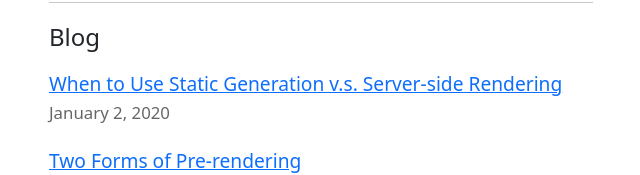
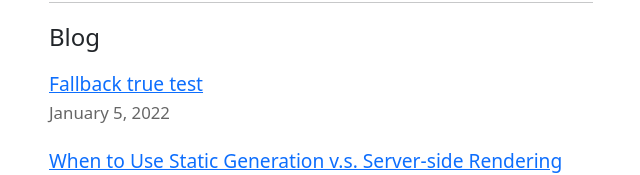
Before and after one commit to Lastor-Chen/learn-nextjs, a Next.js app: page / in a window 1280 px wide. Shown: the part 607-782 px from the top of the page, without its empty margins (319-959 px from the left). Built offline with nearby package versions, Linux system fonts and the light colour scheme.

Commit message:
[加入] 動態路由 fallback true 實驗

```diff
--- a/lib/posts.ts
+++ b/lib/posts.ts
@@ -7,9 +7,9 @@ const postsDir = path.join(process.cwd(), 'posts')
 
 /** Define Markdown metadata via YAML front matter */
 export interface PostMeta {
-  title: string
+  title?: string
   /** ISO format */
-  date: string
+  date?: string
 }
 
 function getSortedPostsData() {
@@ -33,15 +33,25 @@ function getSortedPostsData() {
   })
 
   // Sort by date DESC
-  return allPostsData.sort(({ date: a }, { date: b }) => {
-    if (a < b) return 1
-    if (a > b) return -1
+  return allPostsData.sort((a, b) => {
+    const dateA = a.date || '0'
+    const dateB = b.date || '0'
+
+    if (dateA < dateB) return 1
+    if (dateA > dateB) return -1
     return 0
   })
 }
 
 function getAllPostIds() {
   const fileNames = fs.readdirSync(postsDir)
+
+  // fallback true 測試效果用
+  const testFileName = 'fallback-test.md'
+  if (fileNames.includes(testFileName)) {
+    const idx = fileNames.indexOf(testFileName)
+    fileNames.splice(idx, 1)
+  }
 
   // 避免在 getStaticPaths 重作迴圈, 在這直接配合 GetStaticPaths 的規範
   // 將其包裝在 params 底下
@@ -56,6 +66,8 @@ function getAllPostIds() {
 async function getPostData(id: string) {
   // Read markdown file
   const fullPath = path.join(postsDir, `${id}.md`)
+
+  try {
     const md = fs.readFileSync(fullPath, 'utf8')
 
     // Parse metadata section
@@ -66,6 +78,12 @@ async function getPostData(id: string) {
       content: matterResult.content,
       ...<PostMeta>matterResult.data,
     }
+  } catch (e) {
+    return {
+      id,
+      content: '',
+    }
+  }
 }
 
 export { getSortedPostsData, getAllPostIds, getPostData }
--- /dev/null
+++ b/posts/fallback-test.md
@@ -0,0 +1,6 @@
+---
+title: 'Fallback true test'
+date: '2022-01-05'
+---
+
+Fallback test file.
```
Also changed, not shown: pages/posts/[id].tsx (+44 -10 lines). Lines whose indentation alone changed are shown as unchanged.
